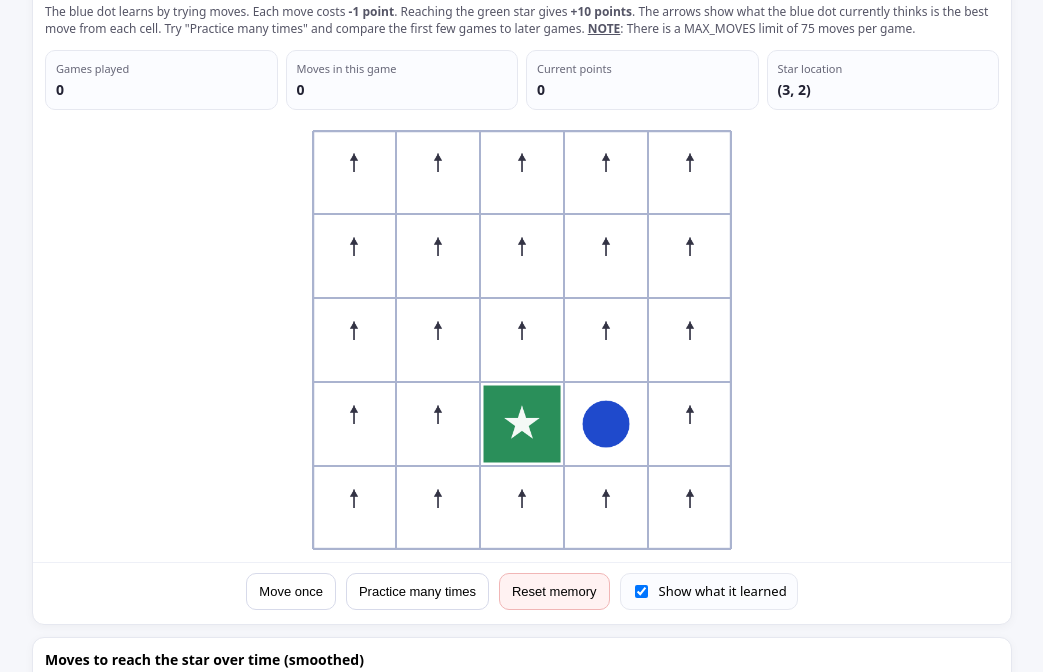
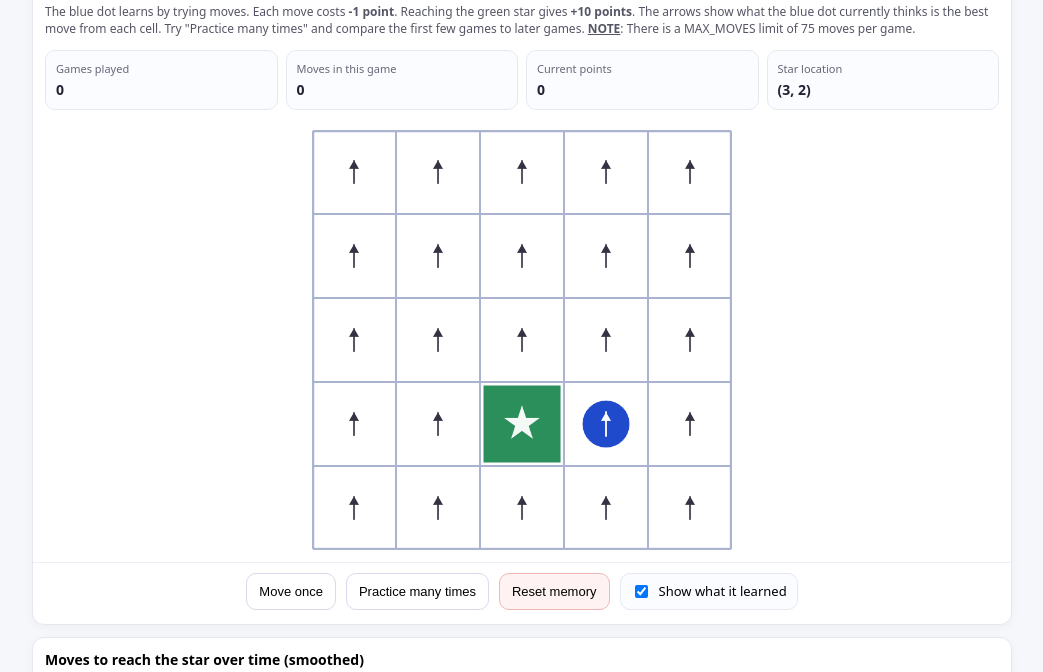
Before and after one commit to jorgegallardo/rl-demo, a plain HTML site: page index.html in a window 1280 px wide. Shown: the part 57-729 px from the top of the page, without its empty margins (118-1161 px from the left). Drawn offline with Linux system fonts and the light colour scheme.

Commit message:
white arrow on blue dot, center arrows in cell

```diff
--- a/index.html
+++ b/index.html
@@ -446,7 +446,7 @@
                 const a = bestActionForCell(r, c);
                 const cx = c * cell + cell / 2;
                 const cy = r * cell + cell / 2;
-                const len = cell * 0.22;
+                const len = cell * 0.28;
 
                 let dx = 0,
                   dy = 0;
@@ -455,25 +455,29 @@
                 else if (a === 2) dy = len;
                 else dx = -len;
 
+                // Center the arrow: start from center - len/2, end at center + len/2
+                const startX = cx - dx / 2;
+                const startY = cy - dy / 2;
+                const endX = cx + dx / 2;
+                const endY = cy + dy / 2;
+
                 ctx.beginPath();
-                ctx.moveTo(cx, cy);
-                ctx.lineTo(cx + dx, cy + dy);
+                ctx.moveTo(startX, startY);
+                ctx.lineTo(endX, endY);
                 ctx.stroke();
 
                 const angle = Math.atan2(dy, dx);
-                const head = cell * 0.1;
-                const ax = cx + dx,
-                  ay = cy + dy;
+                const head = cell * 0.12;
 
                 ctx.beginPath();
-                ctx.moveTo(ax, ay);
+                ctx.moveTo(endX, endY);
                 ctx.lineTo(
-                  ax - head * Math.cos(angle - Math.PI / 6),
-                  ay - head * Math.sin(angle - Math.PI / 6)
+                  endX - head * Math.cos(angle - Math.PI / 6),
+                  endY - head * Math.sin(angle - Math.PI / 6)
                 );
                 ctx.lineTo(
-                  ax - head * Math.cos(angle + Math.PI / 6),
-                  ay - head * Math.sin(angle + Math.PI / 6)
+                  endX - head * Math.cos(angle + Math.PI / 6),
+                  endY - head * Math.sin(angle + Math.PI / 6)
                 );
                 ctx.closePath();
                 ctx.fill();
@@ -510,6 +514,53 @@
             Math.PI * 2
           );
           ctx.fill();
+
+          // White arrow on top of the dot to show learned policy
+          if (showArrows.checked) {
+            const a = bestActionForCell(dot.r, dot.c);
+            const cx = dot.c * cell + cell / 2;
+            const cy = dot.r * cell + cell / 2;
+            const len = cell * 0.28;
+
+            let dx = 0,
+              dy = 0;
+            if (a === 0) dy = -len;
+            else if (a === 1) dx = len;
+            else if (a === 2) dy = len;
+            else dx = -len;
+
+            // Center the arrow: start from center - len/2, end at center + len/2
+            const startX = cx - dx / 2;
+            const startY = cy - dy / 2;
+            const endX = cx + dx / 2;
+            const endY = cy + dy / 2;
+
+            ctx.strokeStyle = '#ffffff';
+            ctx.fillStyle = '#ffffff';
+            ctx.lineWidth = 3.5;
+            ctx.lineCap = 'round';
+
+            ctx.beginPath();
+            ctx.moveTo(startX, startY);
+            ctx.lineTo(endX, endY);
+            ctx.stroke();
+
+            const angle = Math.atan2(dy, dx);
+            const head = cell * 0.12;
+
+            ctx.beginPath();
+            ctx.moveTo(endX, endY);
+            ctx.lineTo(
+              endX - head * Math.cos(angle - Math.PI / 6),
+              endY - head * Math.sin(angle - Math.PI / 6)
+            );
+            ctx.lineTo(
+              endX - head * Math.cos(angle + Math.PI / 6),
+              endY - head * Math.sin(angle + Math.PI / 6)
+            );
+            ctx.closePath();
+            ctx.fill();
+          }
         }
 
         function movingAverage(data, windowSize) {
```
